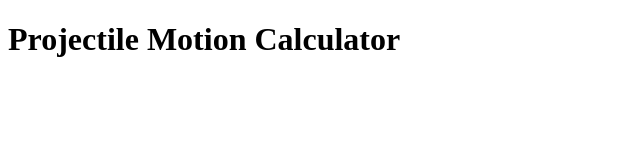
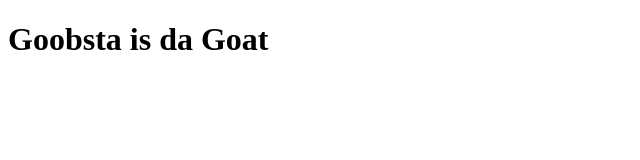
Before and after one commit to Gabriel-Kahen/Gabriel-Kahen.github.io, a plain HTML site: page index.html in a window 1280 px wide. Shown: the whole page, without its empty margins (0-640 px from the left). Drawn offline with Linux system fonts and the light colour scheme.

Commit message:
Update index.html

```diff
--- a/index.html
+++ b/index.html
@@ -2,7 +2,7 @@
 <html>
 	<head>
 		<title>Goobsta</title>
-		<h1> Projectile Motion Calculator </h1>
+		<h1> Goobsta is da Goat </h1>
 	</head>
 	<body>
 </body>
```
